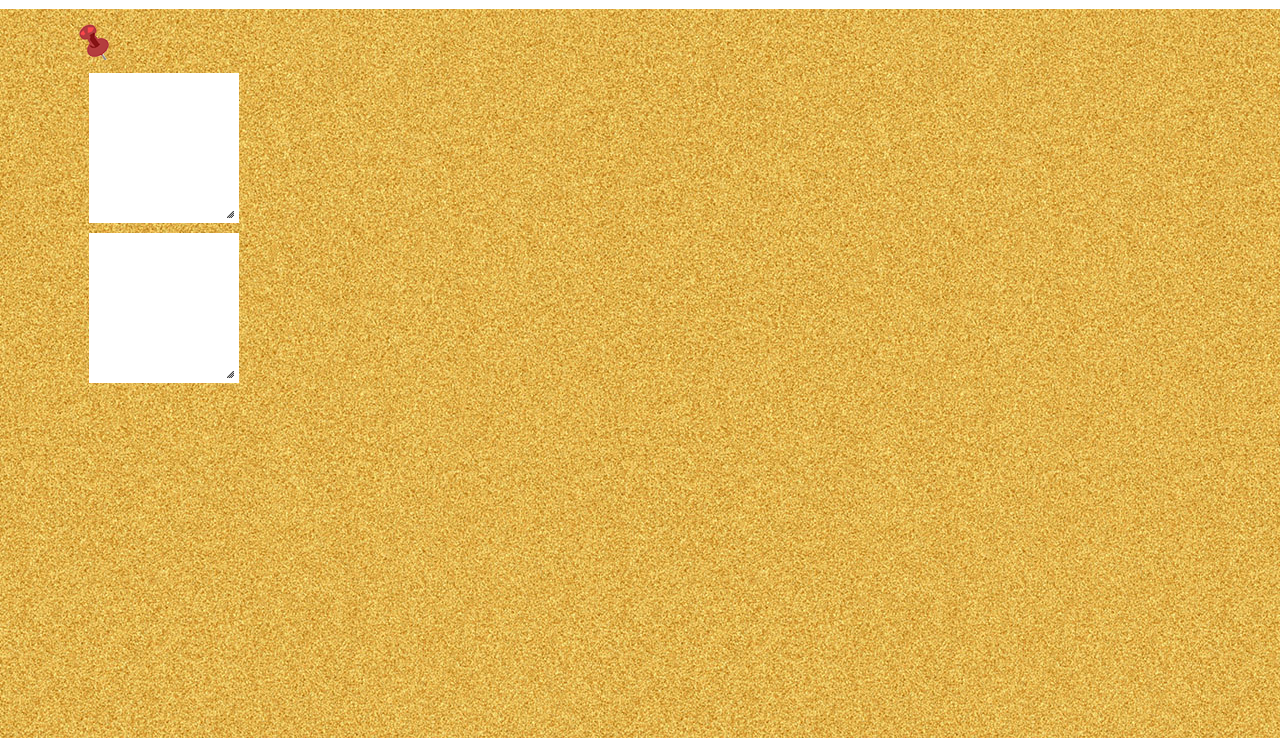
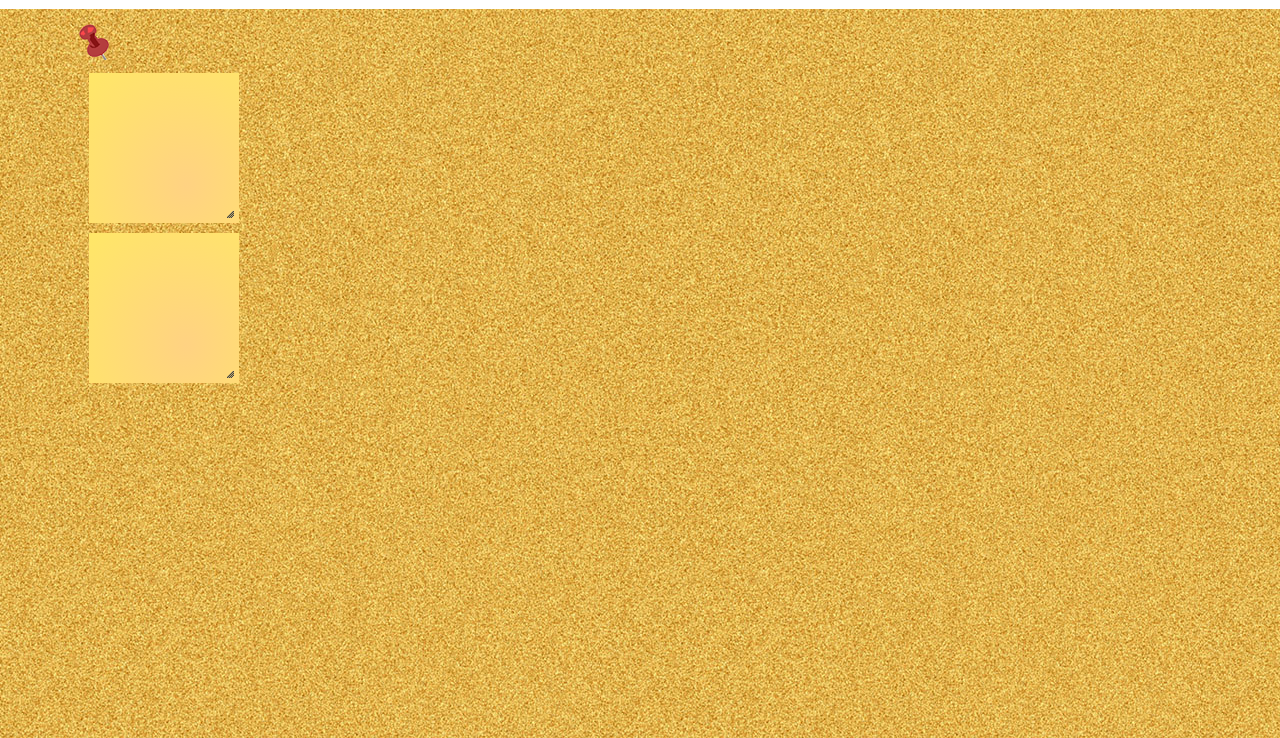
Before and after one commit to Bszulc/post-it, a plain HTML site: page index.html in a window 1280 px wide. Shown: the part 62-800 px from the top of the page. Drawn offline with nearby package versions, Linux system fonts and the light colour scheme.

Commit message:
Changed background/borders of note divs
(altered CSS and Javascript)

```diff
--- a/css/style.css
+++ b/css/style.css
@@ -114,10 +114,21 @@ strong { font-weight: bold; }
 #mainheader nav a:hover { background-color: #1f89ba; }
 
 .note {
-	background: white;
 	width:150px;
 	height:150px;
 	margin: 10px;
+	border-width: 3px;
+	border-color: #00bbff; /* these won't affect the div until the javacsript sets "border-style"*/
+
+	/* gradient from http://www.colorzilla.com/gradient-editor/ */
+	background: #ffd282; /* Old browsers */
+	background: -moz-radial-gradient(75% 25%, ellipse cover, #ffd282 0%, #ffe767 100%); /* FF3.6+ */
+	background: -webkit-gradient(radial, center center, 0px, center center, 100%, color-stop(0%,#ffd282), color-stop(100%,#ffe767)); /* Chrome,Safari4+ */
+	background: -webkit-radial-gradient(center, ellipse cover, #ffd282 0%,#ffe767 100%); /* Chrome10+,Safari5.1+ */
+	background: -o-radial-gradient(center, ellipse cover, #ffd282 0%,#ffe767 100%); /* Opera 12+ */
+	background: -ms-radial-gradient(center, ellipse cover, #ffd282 0%,#ffe767 100%); /* IE10+ */
+	background: radial-gradient(ellipse at 65% 75%, #ffd282 0%,#ffe767 100%); /* W3C */
+	filter: progid:DXImageTransform.Microsoft.gradient( startColorstr='#ffd282', endColorstr='#ffe767',GradientType=1 ); /* IE6-9 fallback on horizontal gradient */
 }
 
 /*************************/
--- a/js/script.js
+++ b/js/script.js
@@ -2,10 +2,10 @@
 $(document).ready(function(){
 	$(".note").draggable({containment: "document",
 	start: function(e, ui) {
-		$(this).css("background-color", "red"); //this is where we can put in the CSS that will correspond to a moving post-it (e.g. have the pin floating above the div, rather than tacking it to the board)
+		$(this).css({"border-style": "solid", "border-width" : "2px", "border-color" : "#0096cd"}); //this is where we can put in the CSS that will correspond to a moving post-it (e.g. have the pin floating above the div, rather than tacking it to the board)
 	},
 	stop: function(e, ui) {
-		$(this).css("background-color", "white"); //this sets the CSS back to normal
+		$(this).css("border-style", "none"); //this sets the CSS back to normal
 	},
 	});
 	$(".note").resizable({maxHeight: 400, maxWidth: 400, minHeight: 150, minWidth: 150, containment: "document" });
```
